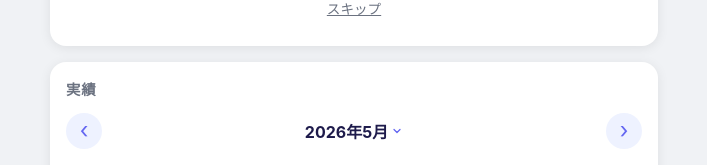
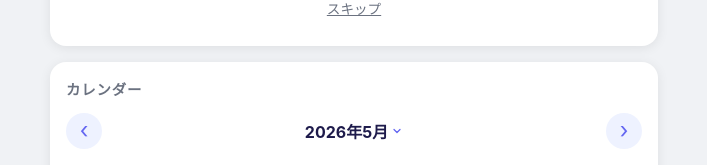
Before and after one commit to Junkoma2/habit-tracker, a React (Vite) app: page / in a window 1280 px wide. Shown: the part 326-491 px from the top of the page, without its empty margins (286-993 px from the left). Built offline with nearby package versions, Linux system fonts and the light colour scheme.

Commit message:
fix(#313): カレンダーセクションの見出しを「実績」から「カレンダー」に変更 (#377)

```diff
--- a/src/components/RecordView.jsx
+++ b/src/components/RecordView.jsx
@@ -61,7 +61,7 @@ export default function RecordView({
       {/* #278/#280: 実績タイトルをカード内に統一 */}
       <section className="section record-calendar-section">
         <div className="section-header">
-          <h2 className="section-title">実績</h2>
+          <h2 className="section-title">カレンダー</h2>
         </div>
         <Calendar
           date={calendarDate}
```
